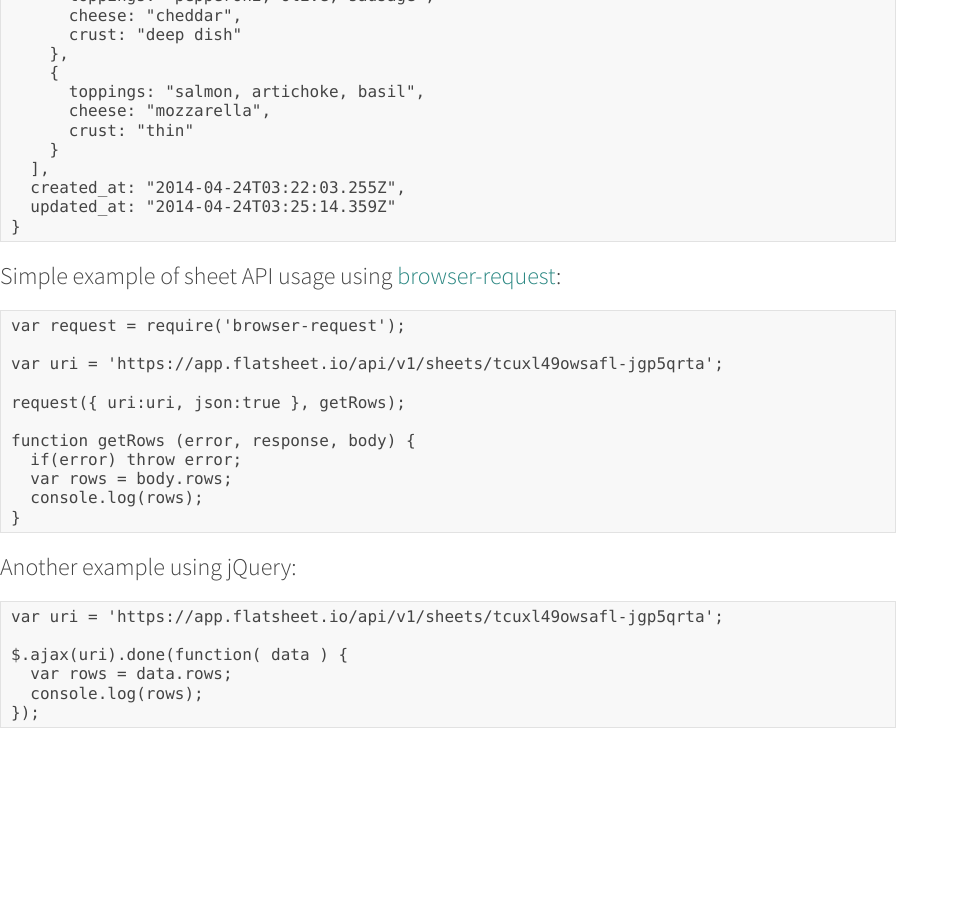
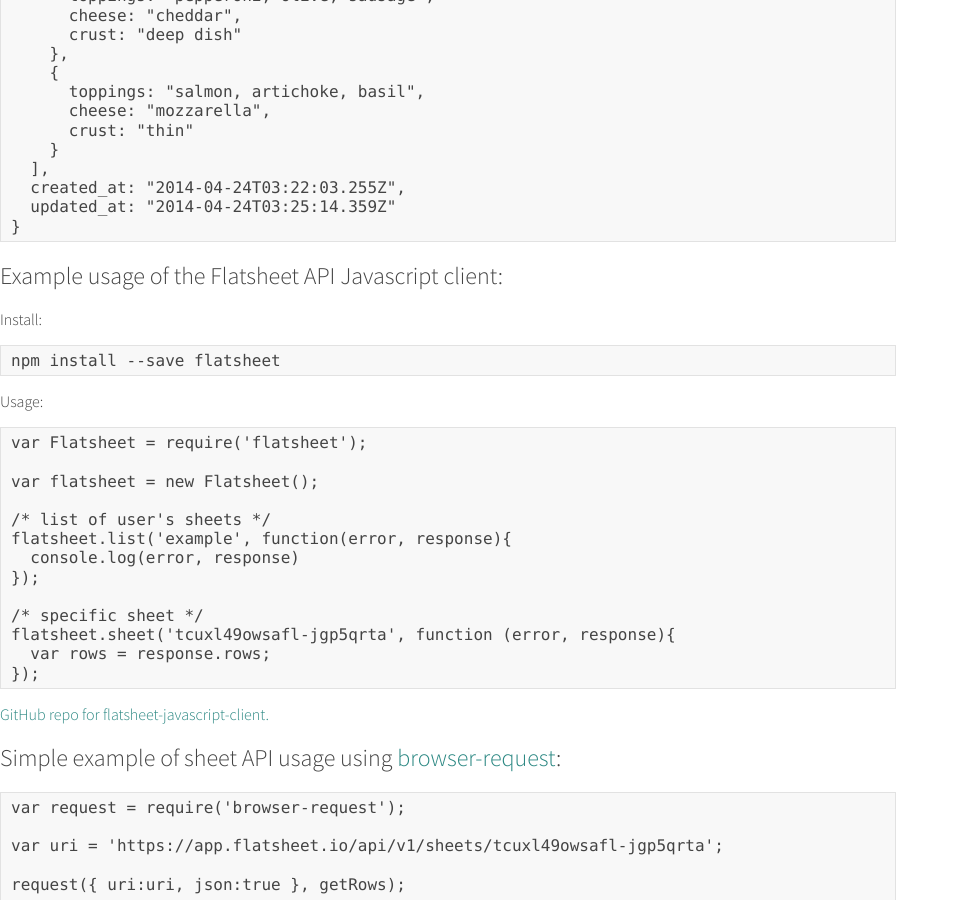
Before and after one commit to flatsheet/flatsheet.github.io, a Jekyll site: the page built from docs/index.md, in a window 1280 px wide and 900 px high, scrolled down 829 px. Shown: the whole window, without its empty margins (0-959 px from the left). Built offline with Jekyll 4.4.1, drawn with Linux system fonts in a browser that asks for light colours; nearby versions of some CDN libraries; Markdown is read by kramdown in place of the engine named in the settings; before the commit the page ends 1603 px from its top, so only the background shows below that.

Commit message:
add flatsheet-javascript-client usage

````diff
--- a/docs/index.md
+++ b/docs/index.md
@@ -57,6 +57,34 @@
 }
 ```
 
+## Example usage of the Flatsheet API Javascript client:
+
+Install:
+
+```
+npm install --save flatsheet
+```
+
+Usage:
+
+```
+var Flatsheet = require('flatsheet');
+
+var flatsheet = new Flatsheet();
+
+/* list of user's sheets */
+flatsheet.list('example', function(error, response){
+  console.log(error, response)
+});
+
+/* specific sheet */
+flatsheet.sheet('tcuxl49owsafl-jgp5qrta', function (error, response){
+  var rows = response.rows;
+});
+```
+
+[GitHub repo for flatsheet-javascript-client.](https://github.com/flatsheet/flatsheet-javascript-client)
+
 ## Simple example of sheet API usage using [browser-request](http://npmjs.org/browser-request):
 
 ```
````
